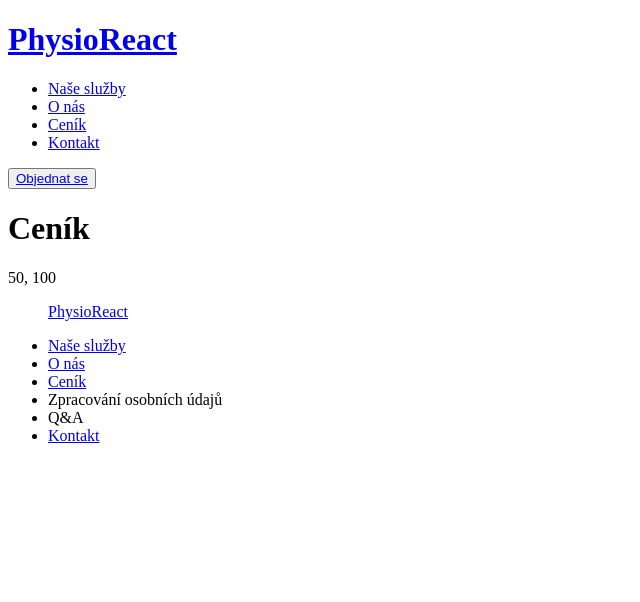
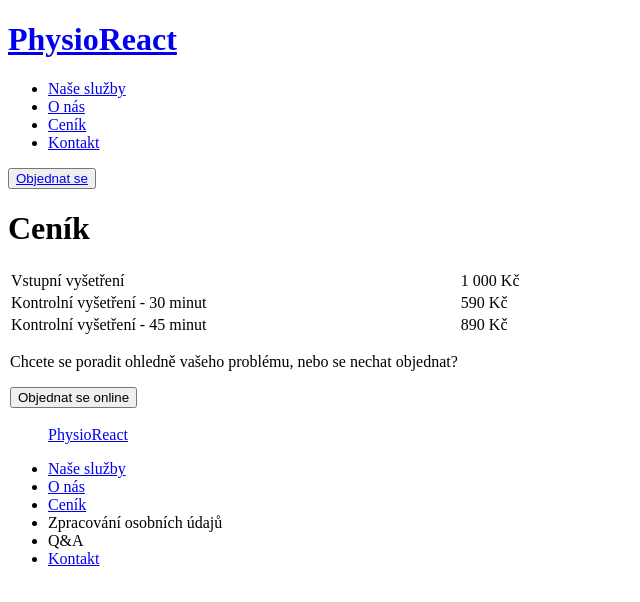
Before and after one commit to iStwer/team-project-and-BE, a React (Create React App) app: page /prices in a window 1280 px wide. Shown: the top 602 px of the page, without its empty margins (0-640 px from the left). Built offline with nearby package versions, Linux system fonts and the light colour scheme.

Commit message:
Prices page content

```diff
--- a/src/pages/prices/Prices.tsx
+++ b/src/pages/prices/Prices.tsx
@@ -1,10 +1,34 @@
+import { Link } from 'react-router-dom';
+
 export const Prices = () => {
-    return (
+  return (
+    <div>
+      <h1>Ceník</h1>
+      <table>
+        <tbody>
+          <tr>
+            <td>Vstupní vyšetření</td>
+            <td>1 000 Kč</td>
+          </tr>
+          <tr>
+            <td>Kontrolní vyšetření - 30 minut</td>
+            <td>590 Kč</td>
+          </tr>
+          <tr>
+            <td>Kontrolní vyšetření - 45 minut</td>
+            <td>890 Kč</td>
+          </tr>
+        </tbody>
+
         <div>
-            <h1>Ceník</h1>
-            <p>
-                50, 100
-            </p>
+          <p>
+            Chcete se poradit ohledně vašeho problému, nebo se nechat objednat?
+          </p>
+          <Link to='/bookingform'>
+            <button>Objednat se online</button>
+          </Link>
         </div>
-    )
+      </table>
+    </div>
+  );
 };
```
